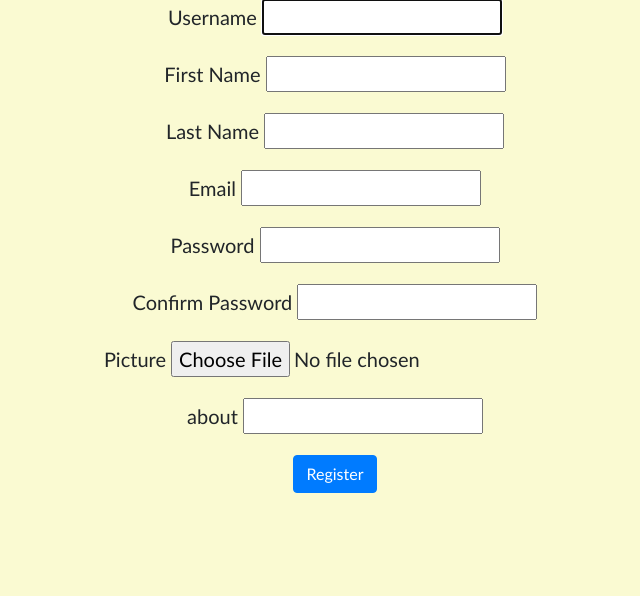
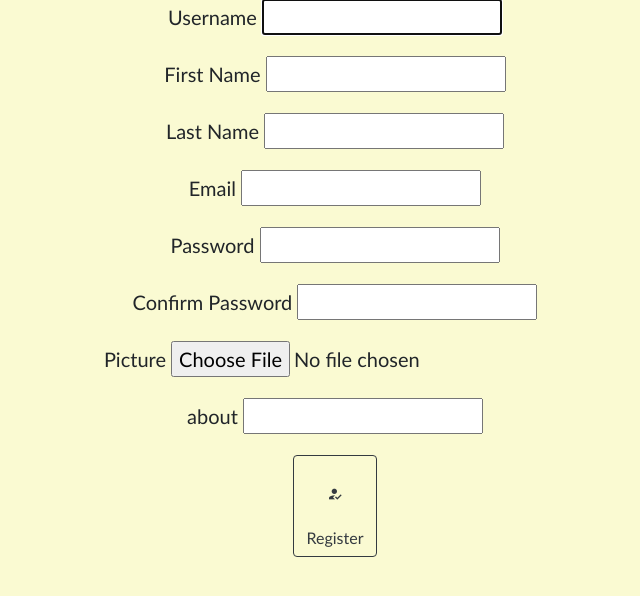
Before and after one commit to lltrx/WAD2-Team-15E, a Django app: page /register/ in a window 1280 px wide. Shown: the part 121-717 px from the top of the page, without its empty margins (305-945 px from the left). Run offline with Django 4.2, Linux system fonts and the light colour scheme.

Commit message:
Added Unlike and some icons for buttons

```diff
--- a/destination/views.py
+++ b/destination/views.py
@@ -150,10 +150,20 @@ def show_destination(request, destination_name_slug):
     try:
         destination = Destination.objects.get(slug=destination_name_slug)
         context_dict['destination'] = destination
+
         total_likes = destination.total_likes()
         context_dict['total_likes'] = total_likes
+
         total_rating = destination.total_rating()
         context_dict['total_rating'] = total_rating
+
+        liked = False
+        if request.user.is_authenticated:
+            if request.user in destination.likes.all():
+                liked = True
+
+
+        context_dict['liked'] = liked
 
         if request.method == "POST":
             form = CommentForm(request.POST)
@@ -210,7 +220,13 @@ def edit_destination(request, destination_name_slug):
 @login_required
 def like_destination(request, destination_name_slug):
     destination = Destination.objects.get(slug=destination_name_slug)
-    destination.likes.add(request.user)
+    liked = False
+    if request.user in destination.likes.all():
+        destination.likes.remove(request.user)
+        liked = False
+    else:
+        destination.likes.add(request.user)
+        liked = True
     return redirect(reverse('destination:show_destination', kwargs={'destination_name_slug':destination_name_slug}))
 
 @login_required
--- a/static/style/base.css
+++ b/static/style/base.css
@@ -110,3 +110,12 @@ nav {
   text-align: left;
   font-size: 20px;
 }
+.material-icons{
+  font-size: medium;
+  height: 8%;
+  width: 100%;
+  text-align: center;
+  display: flex;
+  align-items: center;
+  justify-content: center;
+}
--- a/templates/destination/add_destination.html
+++ b/templates/destination/add_destination.html
@@ -31,7 +31,10 @@ Add a destination
                 <input type="file" name="image" id="image" >
             </div>
             <div class="form-group">
-        <button type="submit"  class="btn btn-outline-dark">Add</button>
+        <button type="submit"  class="btn btn-outline-dark">
+            <span class="material-icons">
+                add
+                </span>Add</button>
         </div>
     </form>
 
--- a/templates/destination/base.html
+++ b/templates/destination/base.html
@@ -7,7 +7,7 @@
     <title>
       Historical places - {% block title_block %} {% endblock %}
     </title>
-
+    <link rel="stylesheet" href="https://fonts.googleapis.com/icon?family=Material+Icons">
     <link rel="stylesheet" href="https://cdn.jsdelivr.net/npm/bootstrap@4.3.1/dist/css/bootstrap.min.css" integrity="sha384-ggOyR0iXCbMQv3Xipma34MD+dH/1fQ784/j6cY/iJTQUOhcWr7x9JvoRxT2MZw1T" crossorigin="anonymous">
     <link rel="stylesheet" href="{% static 'style/base.css' %}">
 
@@ -24,7 +24,7 @@
 
           <ul class="navbar-nav mr-auto">
             <li class="nav-item active">
-          <a class="nav-link" href="{% url 'destination:index' %}">Home</a>
+           <a class="nav-link" href="{% url 'destination:index' %}"> Home </a>
           </li>
           <li class="nav-item dropdown">
           <a class="nav-link dropdown-toggle" d="navbarDropdown" role="button" data-toggle="dropdown" aria-haspopup="true" aria-expanded="false" href="{% url 'destination:destination_menu' %}">Destinations</a>
@@ -39,7 +39,7 @@
 
           <div class="dropdown-menu" aria-labelledby="navbarDropdown">
             <a class="dropdown-item" href="{% url 'destination:my_profile'%}">My Profile</a>
-            <a class="dropdown-item" href="{% url 'destination:edit_profile' %}">Edit Profile</a>
+            <a class="dropdown-item" href="{% url 'destination:edit_profile' %}"> Edit Profile</a>
             <a class="dropdown-item" href="{% url 'destination:change_password' %}">Change Password</a>
           </div>
         </li>
--- a/templates/destination/destination_menu.html
+++ b/templates/destination/destination_menu.html
@@ -28,7 +28,10 @@ Homepage
         <h5 class="card-title">{{ dest.name }}</h5>
         <p class="card-text">{{ dest.description }}</p>
 
-        <a href="{% url 'destination:show_destination' dest.slug %}" class="view" data-toggle="tooltip" data-placement="top" title="View the destination">View</a>
+
+        <a href="{% url 'destination:show_destination' dest.slug %}" class="view" data-toggle="tooltip" data-placement="top" title="View the destination">
+          View
+        </a>
 
     </ul>
     </div>
--- a/templates/destination/edit_profile.html
+++ b/templates/destination/edit_profile.html
@@ -39,7 +39,10 @@ Edit Profile
                     <input type="text" name="about" id="id_about" {{ user_profile_form.about}}
                 </div>
                 <div class="form-group">
-        <button type="submit" class="btn btn-outline-dark">Edit</button>
+        <button type="submit" class="btn btn-outline-dark">
+			<span class="material-icons">
+				edit
+				</span>Edit</button>
 		</div>
 
 
--- a/templates/destination/login.html
+++ b/templates/destination/login.html
@@ -21,7 +21,10 @@ Login
 
 </div>
 <div class="form-group">
-<button type="submit" class="btn btn-outline-dark">Login</button>
+<button type="submit" class="btn btn-outline-dark">
+    <span class="material-icons">
+        send
+        </span>Login</button>
 </div>
 <a href="{% url 'password_reset' %} " class="btn btn-outline-dark">Forget Password</a>
 
--- a/templates/destination/password_reset.html
+++ b/templates/destination/password_reset.html
@@ -7,7 +7,11 @@
                 <label for="id_email" class=" requiredField">
                     Email </label>
                     <input type="email" name="email" maxlength="254" class="emailinput form-control" required="" id="id_email">
-                <button type="submit" class="btn">Request Password Reset</button>
+                    <br />
+                <button type="submit" class="btn btn-outline-dark">
+                    <span class="material-icons">
+                        mail
+                        </span>Request Password Reset</button>
             </div>
             </div>
         </form>
--- a/templates/destination/register.html
+++ b/templates/destination/register.html
@@ -46,7 +46,10 @@ Register
 					{{ user_profile_form.about }}
 				</div>
 				<div class="form-group">
-				<button type="submit" class="btn btn-primary">Register</button>
+				<button type="submit" class="btn btn-outline-dark">
+					<span class="material-icons">
+						how_to_reg
+						</span>Register</button>
 				</div>
 		</form>
 	{% endif %}
```
Also changed, not shown: templates/destination/destination.html (+31 -6 lines), templates/destination/edit_destination.html (+8 -2 lines).
